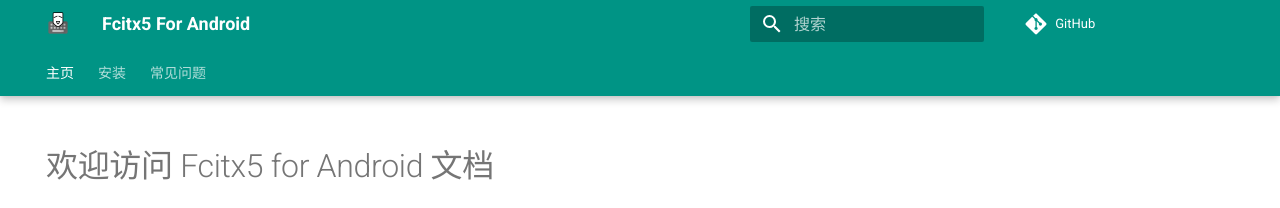
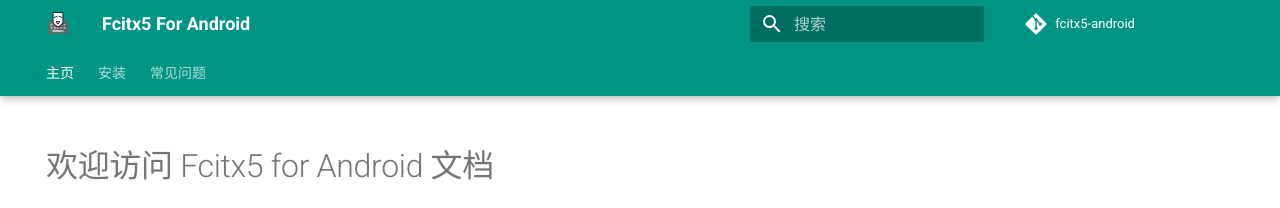
Before and after one commit to fcitx5-android/fcitx5-android.github.io, an MkDocs documentation site: the page built from docs/index.md, in a window 1280 px wide. Shown: the top 208 px of the page. Built offline with MkDocs 1.6.1 and Material for MkDocs 9.7.7, drawn with Linux system fonts in a browser that asks for light colours; comment, search, counter and statistics services are not loaded.

Commit message:
Direct the `repo_url` to the fcitx5-android repository (#1)

```diff
--- a/mkdocs.yml
+++ b/mkdocs.yml
@@ -17,11 +17,13 @@
     - navigation.top
 site_url: https://fcitx5-android.github.io
 
+repo_name: fcitx5-android
+repo_url: https://github.com/fcitx5-android/fcitx5-android
+
 nav:
   - 主页: index.md
   - 安装: installation.md
   - 常见问题: faq.md
-repo_url: https://github.com/fcitx5-android/fcitx5-android.github.io
 
 markdown_extensions:
   - toc:
```
